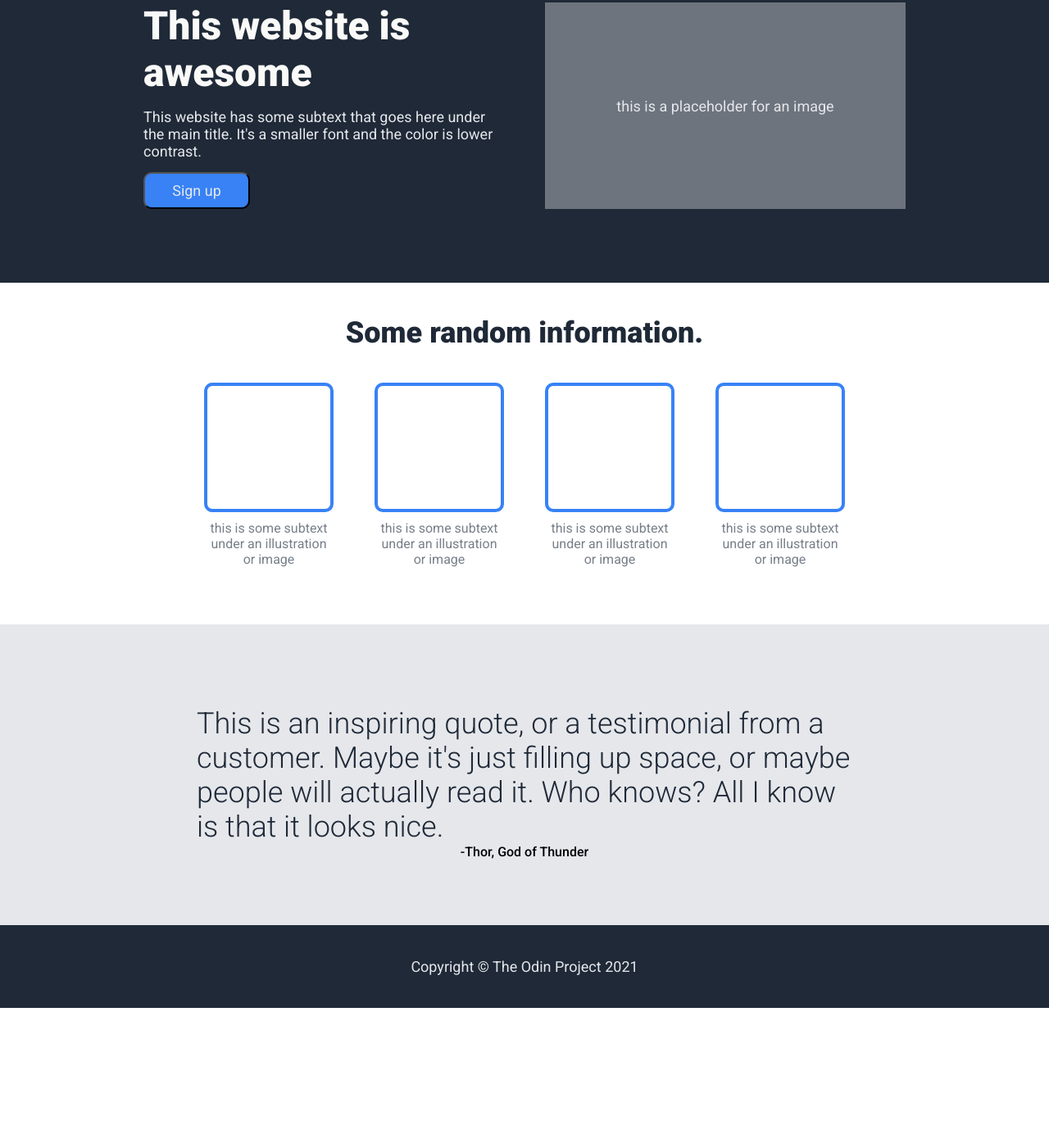
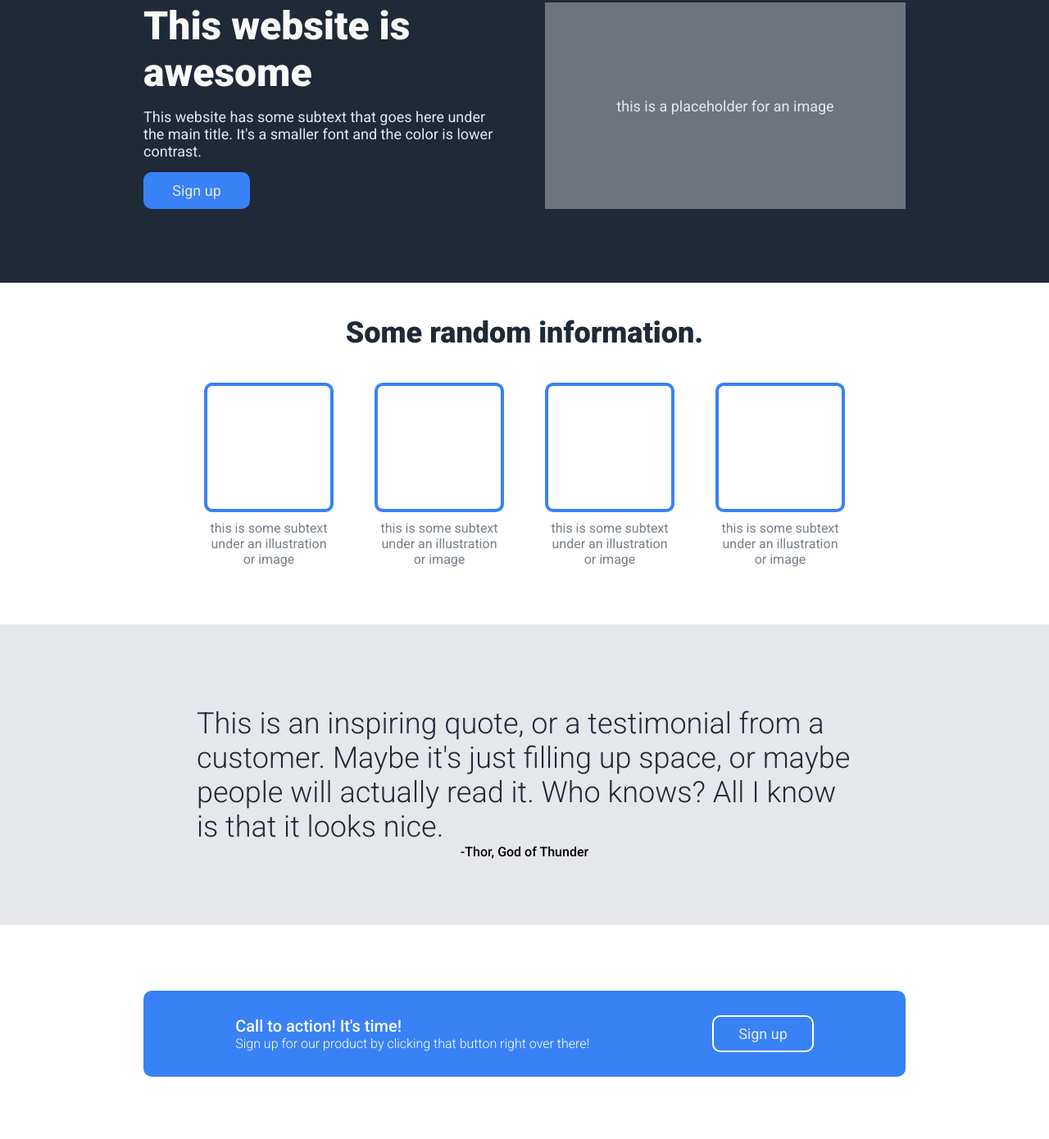
Before and after one commit to LiK-h1n/odin-landing-page, a plain HTML site: page index.html in a window 1280 px wide. Shown: the part 130-1520 px from the top of the page at 82% size. Before the commit the page ends 1360 px from the top, so only its background shows below. Drawn offline with Linux system fonts and the light colour scheme.

Commit message:
add and design sign-up section of webpage

```diff
--- a/index.html
+++ b/index.html
@@ -61,7 +61,15 @@
       </p>
       <div class="author">-Thor, God of Thunder</div>
     </div>
-    <div class="sign-up"></div>
+    <div class="sign-up">
+      <div class="call">
+        <div class="call-left">
+          <div class="up">Call to action! It's time!</div>
+          <div class="down">Sign up for our product by clicking that button right over there!</div>
+        </div>
+        <button>Sign up</button>
+      </div>
+    </div>
     <div class="footer">Copyright &#169; The Odin Project 2021</div>
   </body>
 </html>
--- a/styles.css
+++ b/styles.css
@@ -9,8 +9,10 @@ body {
   flex-direction: column;
 }
 
-h1, h3, button{
-    color: #F9FAF8;
+h1,
+h3,
+button {
+  color: #f9faf8;
 }
 
 h1 {
@@ -37,8 +39,7 @@ a {
   text-decoration: none;
 }
 
-button {
-    background-color: #3882F6;
+button, .call button {
   padding: 10px 30px;
   max-width: 130px;
   border-radius: 10px;
@@ -48,25 +49,40 @@ p {
   max-width: 450px;
 }
 
-h2, .testimonial p {
-    color: #1F2937;
+h2,
+.testimonial p {
+  color: #1f2937;
   font-size: 36px;
 }
 
-p, button, .links, .description-right, .footer {
+p,
+button,
+.links,
+.description-right,
+.footer {
   font-size: 18px;
-    color: #E5E7EB;
+  color: #e5e7eb;
+}
+
+.description button {
+    border: 2px solid #3882f6;
+}
+
+.description-left button, .call, .call button{
+  background-color: #3882f6;
 }
 
 .links {
   display: flex;
   flex: 1;
   justify-content: flex-end;
-    gap: 20px
+  gap: 20px;
 }
 
-.header, .description, .footer {
-    background-color: #1F2937;
+.header,
+.description,
+.footer {
+  background-color: #1f2937;
 }
 
 .header {
@@ -118,7 +134,7 @@ p, button, .links, .description-right, .footer {
   display: flex;
   gap: 50px;
   justify-content: center;
-    padding-bottom: 70px
+  padding-bottom: 70px;
 }
 
 .single-information {
@@ -143,7 +159,7 @@ p, button, .links, .description-right, .footer {
   max-width: 150px;
   max-height: 150px;
   border-radius: 10px;
-    border: 4px solid #3882F6;
+  border: 4px solid #3882f6;
 }
 
 .footer {
@@ -154,7 +170,7 @@ p, button, .links, .description-right, .footer {
 }
 
 .testimonial {
-    background-color: #E5E7EB;
+  background-color: #e5e7eb;
   display: flex;
   flex-direction: column;
   justify-content: center;
@@ -170,3 +186,37 @@ p, button, .links, .description-right, .footer {
 .author {
   font-weight: 500;
 }
+
+.sign-up {
+  display: flex;
+  justify-content: center;
+  align-items: center;
+  padding: 80px 175px;
+}
+
+.call {
+  display: flex;
+  justify-content: center;
+  align-items: center;
+  padding: 30px 0px;
+  flex: 1;
+  border-radius: 10px;
+  gap: 150px;
+}
+
+.call button {
+    border: 2px solid white;
+}
+
+.call-left {
+    color: white;
+}
+
+.up {
+    font-weight: 500;
+    font-size: 20px;
+}
+
+.down {
+    font-weight: 300;
+}
```
Lines whose indentation alone changed are shown as unchanged.
